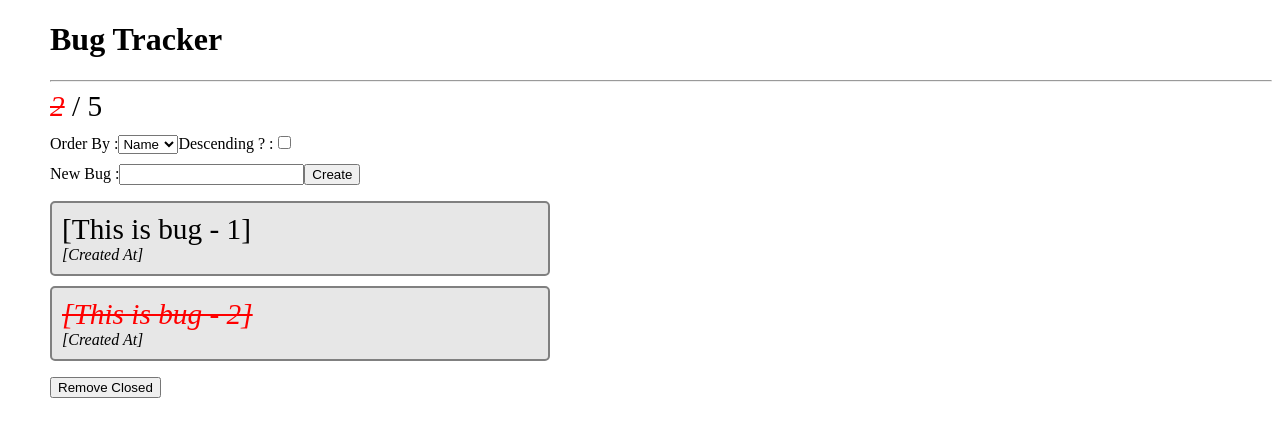
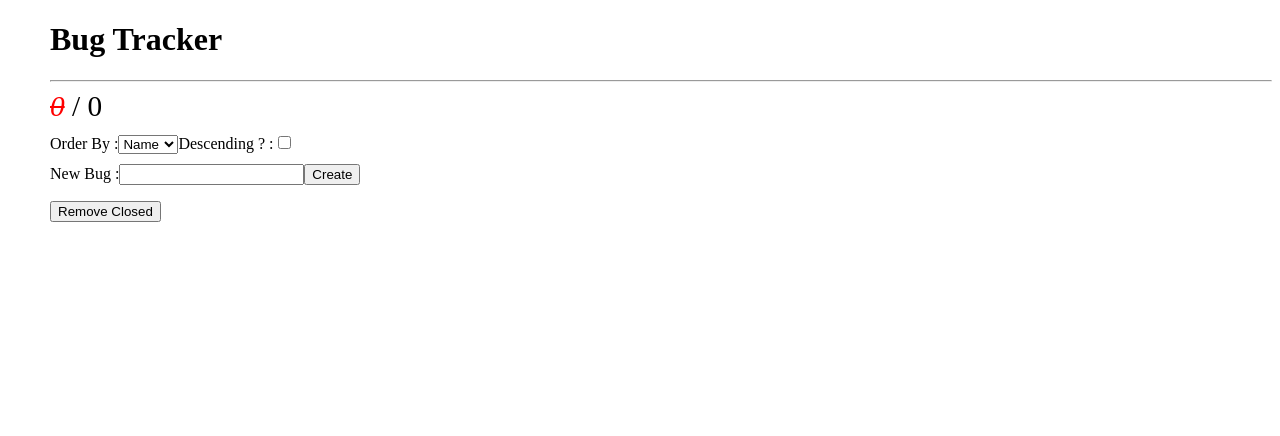
Before and after one commit to tkmagesh/Cisco-Angular2-Jun-2017-2, an Angular app in the folder bug-tracker/: page / in a window 1280 px wide. Shown: the top 436 px of the page. Built offline with nearby package versions, Linux system fonts and the light colour scheme.

Commit message:
Refactoring non ui logic in component to services

```diff
--- a/bug-tracker/src/app/app.module.ts
+++ b/bug-tracker/src/app/app.module.ts
@@ -3,6 +3,7 @@
 
 import { AppComponent } from './app.component';
 import { BugTrackerComponent } from './bug-tracker/bugTracker.component';
+import { BugOperationsService } from './bug-tracker/services/bugOperations.service';
 
 @NgModule({
   declarations: [
@@ -12,7 +13,7 @@
   imports: [
     BrowserModule
   ],
-  providers: [],
+  providers: [BugOperationsService],
   bootstrap: [AppComponent]
 })
 export class AppModule { }
--- a/bug-tracker/src/app/bug-tracker/bugTracker.component.html
+++ b/bug-tracker/src/app/bug-tracker/bugTracker.component.html
@@ -1,8 +1,8 @@
 <div class="content">
 	<section class="stats">
-		<span class="closed">2</span>
+		<span class="closed">{{getClosedCount()}}</span>
 		<span> / </span>
-		<span>5</span>
+		<span>{{bugs.length}}</span>
 	</section>
 	<section class="sort">
 		<label>Order By :</label>
@@ -15,20 +15,22 @@
 	</section>
 	<section class="edit">
 		<label for="">New Bug :</label>
-		<input type="text" name="" id="">
-		<input type="button" value="Create">
+		<input type="text" #txtBugName>
+		<input type="button" value="Create" (click)="onCreateClick(txtBugName.value)">
 	</section>
 	<section class="list">
 		<ol>
-			<li>
-				<span class="bugname">[This is bug - 1]</span>
-				<div class="datetime">[Created At]</div>
-			</li>
-			<li>
-				<span class="bugname closed">[This is bug - 2]</span>
+			<li *ngFor="let bug of bugs">
+				<span
+					class="bugname"
+					(click)="onBugClick(bug)"
+					[ngClass] = "{closed : bug.isClosed}"
+				>
+					{{bug | json}}
+				</span>
 				<div class="datetime">[Created At]</div>
 			</li>
 		</ol>
-		<input type="button" value="Remove Closed">
+		<input type="button" value="Remove Closed" (click)="onRemoveClosedClick()">
 	</section>
 </div>
--- a/bug-tracker/src/app/bug-tracker/bugTracker.component.ts
+++ b/bug-tracker/src/app/bug-tracker/bugTracker.component.ts
@@ -1,4 +1,6 @@
 import { Component } from '@angular/core';
+import { IBug } from './models/IBug';
+import { BugOperationsService } from './services/bugOperations.service';
 
 @Component({
 	selector : 'bug-tracker',
@@ -6,5 +8,33 @@
 	styleUrls : ['bugTracker.component.css']
 })
 export class BugTrackerComponent{
+	bugs : Array<IBug> = [];
 
+	constructor(private _bugOperationsService : BugOperationsService){
+
+	}
+
+	onCreateClick(bugName : string) : void {
+		let newBug : IBug = this._bugOperationsService.createNew(bugName);
+		this.bugs.push(newBug)
+	}
+
+	onBugClick(bug : IBug): void {
+		this._bugOperationsService.toggle(bug);
+	}
+
+	onRemoveClosedClick() : void {
+		for(let index = this.bugs.length-1; index >= 0; index--){
+			if (this.bugs[index].isClosed)
+				this.bugs.splice(index, 1);
+		}
+	}
+
+	getClosedCount() : number {
+		let closedCount = 0;
+		for(let index = 0; index < this.bugs.length; index++)
+			if (this.bugs[index].isClosed)
+				++closedCount;
+		return closedCount;
+	}
 }
--- /dev/null
+++ b/bug-tracker/src/app/bug-tracker/models/IBug.ts
@@ -0,0 +1,4 @@
+export interface IBug{
+	name : string,
+	isClosed : boolean
+};
--- /dev/null
+++ b/bug-tracker/src/app/bug-tracker/services/bugOperations.service.ts
@@ -0,0 +1,14 @@
+import { IBug } from '../models/IBug';
+
+export class BugOperationsService{
+	createNew(bugName : string) : IBug {
+		return {
+			name : bugName,
+			isClosed : false
+		};
+	}
+
+	toggle(bug : IBug){
+		bug.isClosed = !bug.isClosed;
+	}
+}
```
